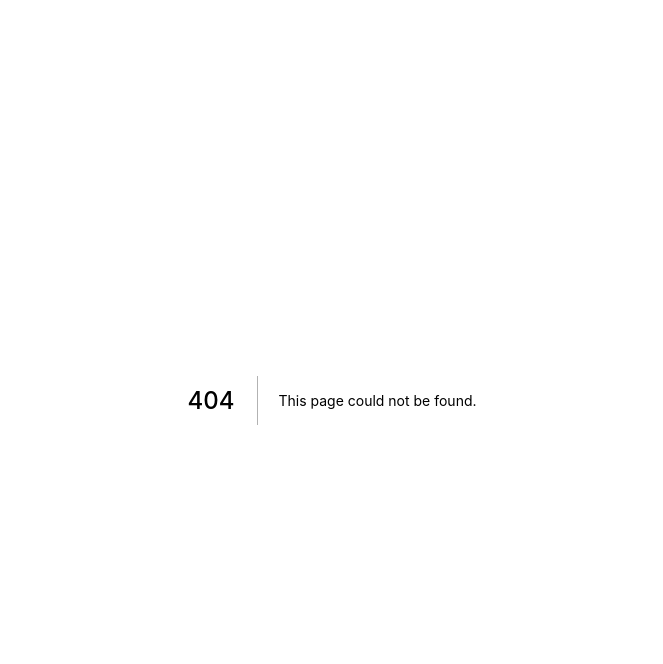
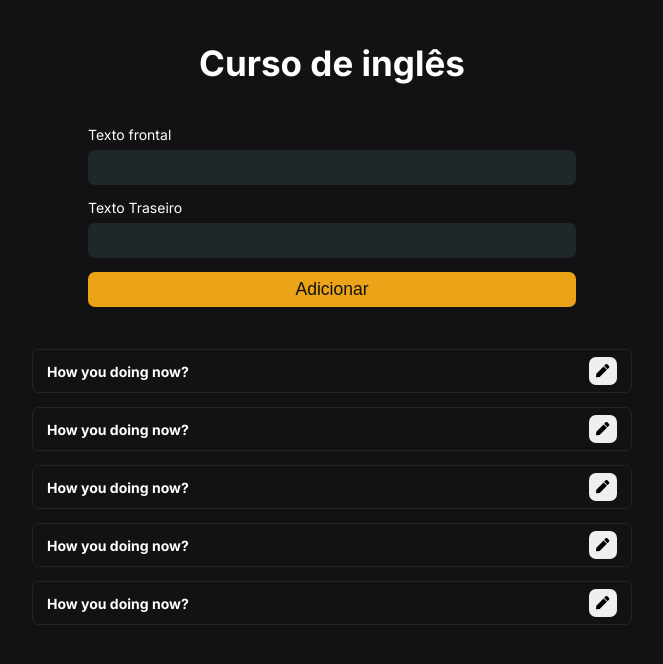
Before and after one commit to Ramiro-Rfn/revisar, a Next.js app: page /deck in a window 1280 px wide. Before the commit this address had no page. Shown: the top 664 px of the page, without its empty margins (308-971 px from the left). Built offline with nearby package versions, Linux system fonts and the light colour scheme.

Commit message:
criando o layout básico da página deck

```diff
--- /dev/null
+++ b/src/pages/deck.tsx
@@ -0,0 +1,41 @@
+import { FaPen } from 'react-icons/fa';
+
+import styles from '../styles/Deck.module.scss';
+
+export default function Deck(){
+    return (
+        <div className={styles.container}>
+            <div className={styles.content}>
+                <h2>Curso de inglês</h2>
+
+                <form action="">
+                    <div className={styles.inputWrapper}>
+                        <label htmlFor="">Texto frontal</label>
+                        <input type="text" />
+                    </div>
+
+                    <div className={styles.inputWrapper}>
+                        <label htmlFor="">Texto Traseiro</label>
+                        <input type="text" />
+                    </div>
+
+                    <button type='submit'>Adicionar</button>
+                </form>
+
+                <div className={styles.itemsContainer}>
+                    {[1,2,1,1,1].map(()=>{
+                        return(
+                            <div className={styles.item}>
+                                <h4>How you doing now?</h4>
+
+                                <button>
+                                    <FaPen/>
+                                </button>
+                            </div>
+                        )
+                    })}
+                </div>
+            </div>
+        </div>
+    )
+}
--- a/src/pages/index.tsx
+++ b/src/pages/index.tsx
@@ -10,7 +10,7 @@ function Landing(){
   function handleClick() {
 
     setIsFlipped(!isFlipped);
-  }
+src/styles/Deck.module.scss  }
  */
 
   return (
--- /dev/null
+++ b/src/styles/Deck.module.scss
@@ -0,0 +1,88 @@
+.container{
+    width: 100%;
+
+    .content {
+        max-width: 600px;
+        margin: 0 auto;
+
+        h2 {
+            color: var(--white);
+            font-size: 2.5rem;
+            text-align: center;
+            margin-top: 3rem;
+        }
+
+        form {
+            margin-top: 3rem;
+            margin-bottom: 3rem;
+
+            width: 100%;
+
+            padding: 0 4rem;
+
+            .inputWrapper {
+                display: flex;
+                flex-direction: column;
+                margin-bottom: 1rem;
+
+                label {
+                    font-size: 1rem;
+                    margin-bottom: 0.5rem;
+                    color: var(--white)
+                }
+
+                input {
+                    width: 100%;
+                    padding: 0.5rem 1rem;
+                    border-radius: 0.5rem;
+                    height: 2.5rem;
+                    background-color: var(--gray-850);
+                    color: var(--white);
+
+                }
+            }
+
+            button {
+                width: 100%;
+                height: 2.5rem;
+                border-radius: 0.5rem;
+                font-size: 1.25rem;
+                color: var(--gray-900);
+                background-color: var(--yellow-500);
+            }
+        }
+
+        .itemsContainer {
+            display: flex;
+            flex-direction: column;
+
+            .item {
+                display: flex;
+                align-items: center;
+                justify-content: space-between;
+                padding: 0.5rem 1rem;
+                border: 1px solid var(--gray-850);
+                border-radius: 0.5rem;
+
+                & + .item {
+                    margin-top: 1rem;
+                }
+
+                h4 {
+                    font-size: 1rem;
+                    color: var(--white);
+                }
+
+                button {
+                    width: 2rem;
+                    height: 2rem;
+                    border-radius: 0.5rem;
+                    display: flex;
+                    align-items: center;
+                    justify-content: center;
+                }
+            }
+        }
+
+    }
+}
```
